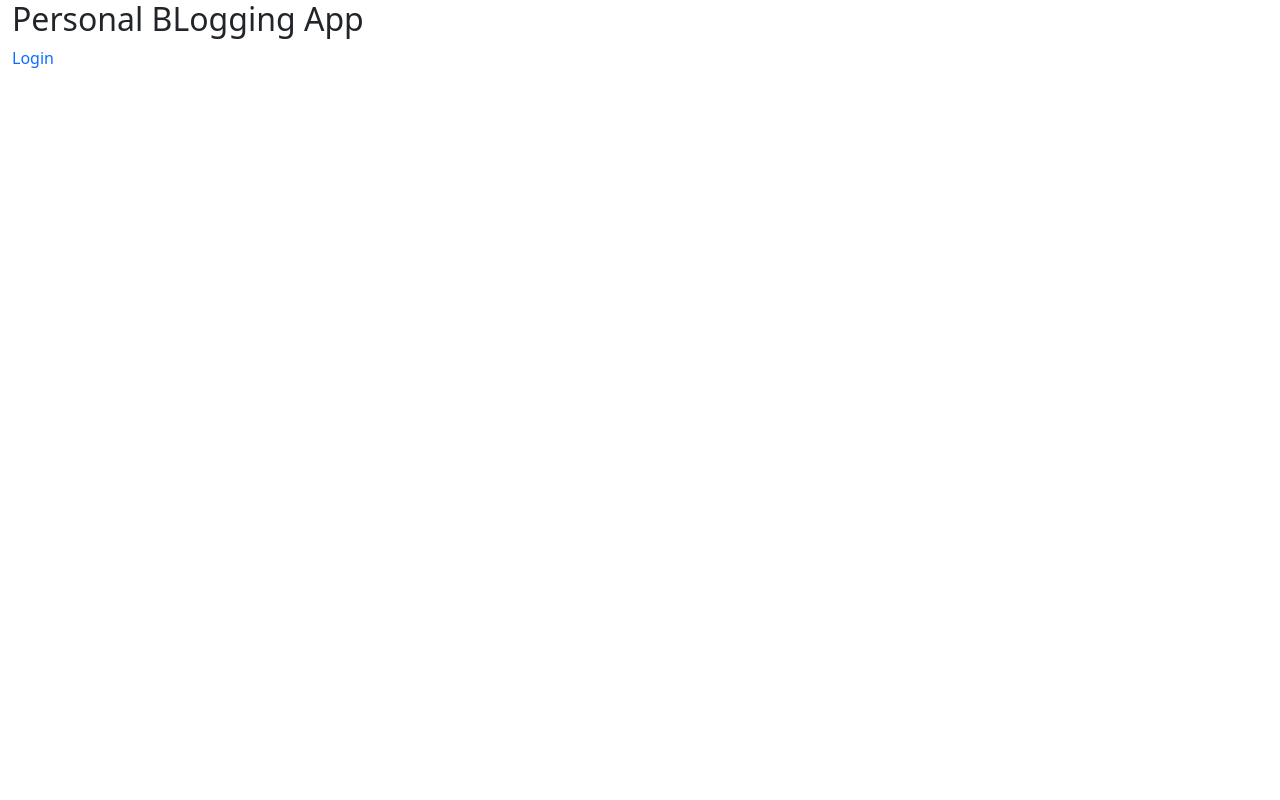
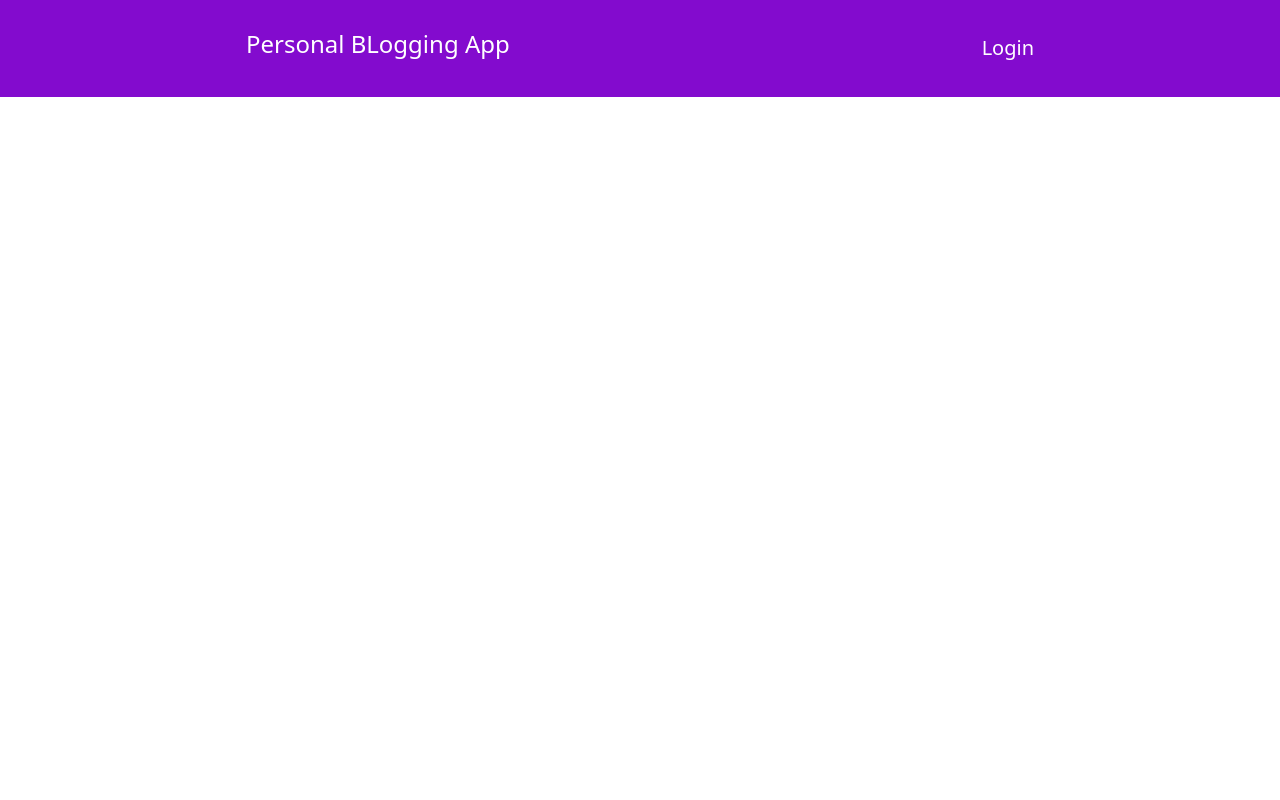
Before and after one commit to rabiayousuf187/Mini-Hackathone-2-27Aug2023, a plain HTML site: page pages/auth/signup.html in a window 1280 px wide. Shown: the top 800 px of the page. Drawn offline with nearby package versions, Linux system fonts and the light colour scheme.

Commit message:
Working on Signup page

```diff
--- a/css/style.css
+++ b/css/style.css
@@ -1,6 +1,10 @@
 * {
     margin: 0px;
     padding: 0px;
+}
+.container-fluid{
+    margin: 0;
+    padding: 0;
 }
 a{
     text-decoration: none;
@@ -1391,3 +1395,23 @@ section.main-page .main-heading{
 .btn-get-started {
     background: #573e67;
 }
+
+.top-header{
+    background: #830bce;
+    display: flex;
+    align-items: center;
+    justify-content: space-around;
+}
+.top-header{
+    padding: 30px 10px;
+}
+.top-header .AppName h2 {
+    font-size: 24px;
+    color: white;
+}
+
+.top-header .top-header-right a{
+    font-size: 20px;
+    color: white;
+    font-weight: 500;
+}
--- a/pages/auth/signup.html
+++ b/pages/auth/signup.html
@@ -23,7 +23,7 @@
                     <h2>Personal BLogging App</h2>
                 </div>
                 <div class="top-header-right">
-                    <a href="./pages/auth/signin.html">Login</a>
+                    <a href="./signin.html">Login</a>
                 </div>
             </div>
            </div>
```
